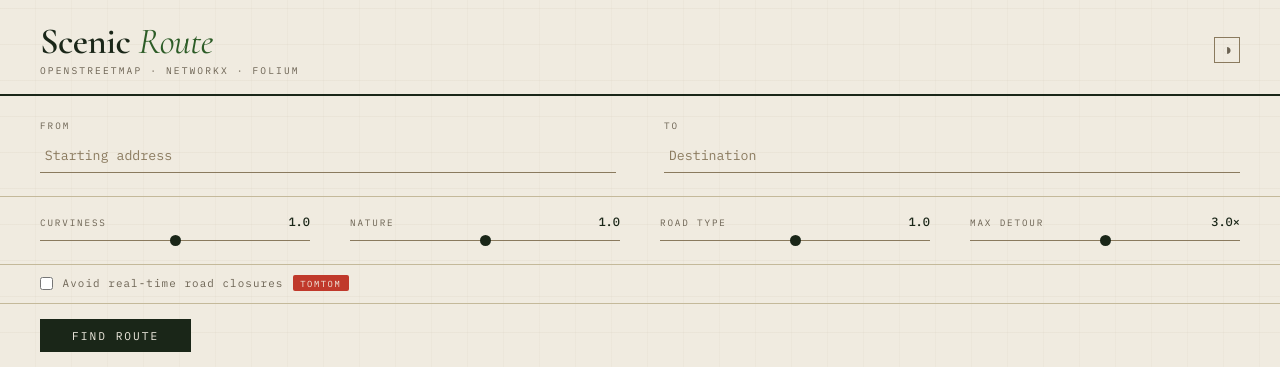
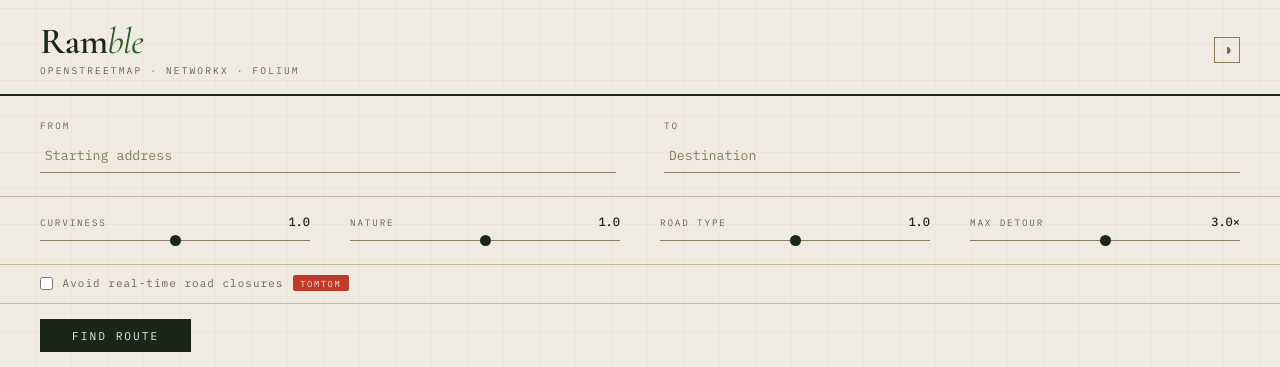
Before and after one commit to LeifsterNYC/MapProject, a Flask app: page / in a window 1280 px wide. Shown: the top 367 px of the page. Run offline with Flask 3, Linux system fonts and the light colour scheme.

Commit message:
Rename app to Ramble

```diff
--- a/app.py
+++ b/app.py
@@ -16,7 +16,7 @@ from scipy.spatial import KDTree
 from route_planner import initialize_graph, score_scenic_edges, plan_scenic_route
 
 app = Flask(__name__)
-geolocator = Nominatim(user_agent="scenic_route_app")
+geolocator = Nominatim(user_agent="ramble_app")
 DEFAULT_START = "312 Thurston Ave, Ithaca, NY 14850"
 DEFAULT_END = "1781 Taughannock Blvd, Ulysses, NY 14886"
 MAX_DISTANCE_MILES = 50
--- a/templates/index.html
+++ b/templates/index.html
@@ -3,7 +3,7 @@
 <head>
   <meta charset="utf-8">
   <meta name="viewport" content="width=device-width, initial-scale=1">
-  <title>Scenic Route</title>
+  <title>Ramble</title>
   <!-- Anti-FOUC: apply saved theme before first paint -->
   <script>
     (function(){
@@ -409,7 +409,7 @@
 
     <header>
       <div class="wordmark-wrap">
-        <div class="wordmark">Scenic <em>Route</em></div>
+        <div class="wordmark">Ram<em>ble</em></div>
         <div class="tagline">OpenStreetMap · NetworkX · Folium</div>
       </div>
       <div class="header-right">
```
